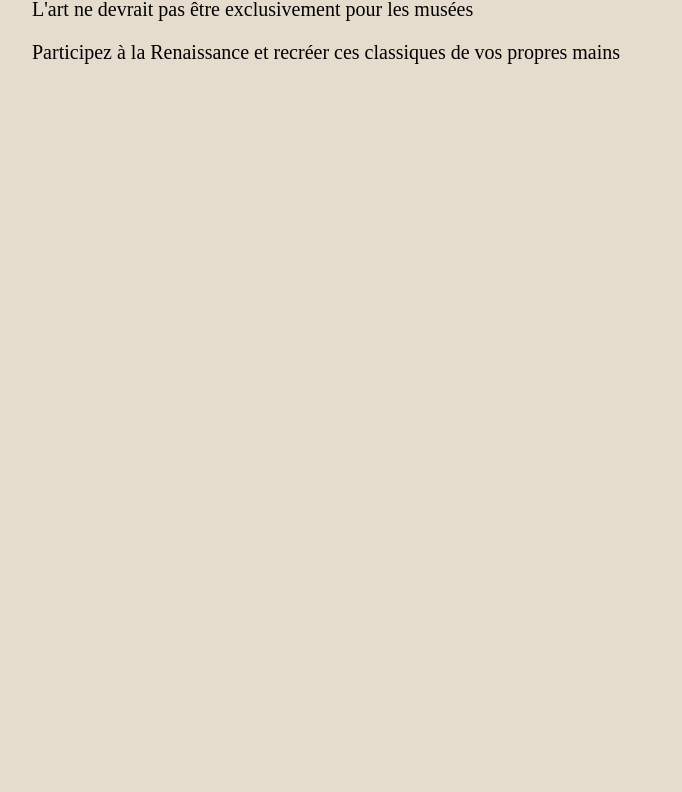
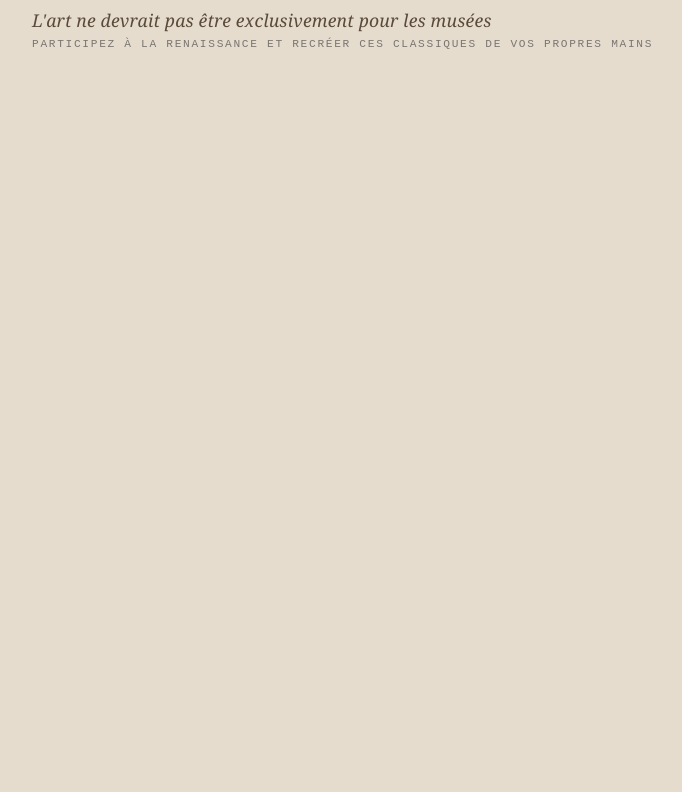
Before and after one commit to akamxx/gallery, a website built with Vite: page client/index.html in a window 1280 px wide. Shown: the part 197-989 px from the top of the page, without its empty margins (36-718 px from the left). Built offline with nearby package versions, Linux system fonts and the light colour scheme; no server answers.

Commit message:
mise en page main page

```diff
--- a/client/css/style.css
+++ b/client/css/style.css
@@ -290,3 +290,29 @@
     padding: 40px 20px;
   }
 }
+
+
+header {
+  text-align: center;
+  padding: 40px 50px 32px;
+  border-bottom: 1px solid var(--border);
+  position: relative;
+}
+
+header p:first-of-type {
+  font-family: var(--font-display);
+  font-size: 1.1rem;
+  font-style: italic;
+  color: #5a4a3a;
+  margin: 0 0 6px;
+  letter-spacing: 0.01em;
+}
+
+header p:last-of-type {
+  font-family: var(--font-mono);
+  font-size: 0.7rem;
+  letter-spacing: 0.15em;
+  text-transform: uppercase;
+  color: var(--muted);
+  margin: 0;
+}
```
